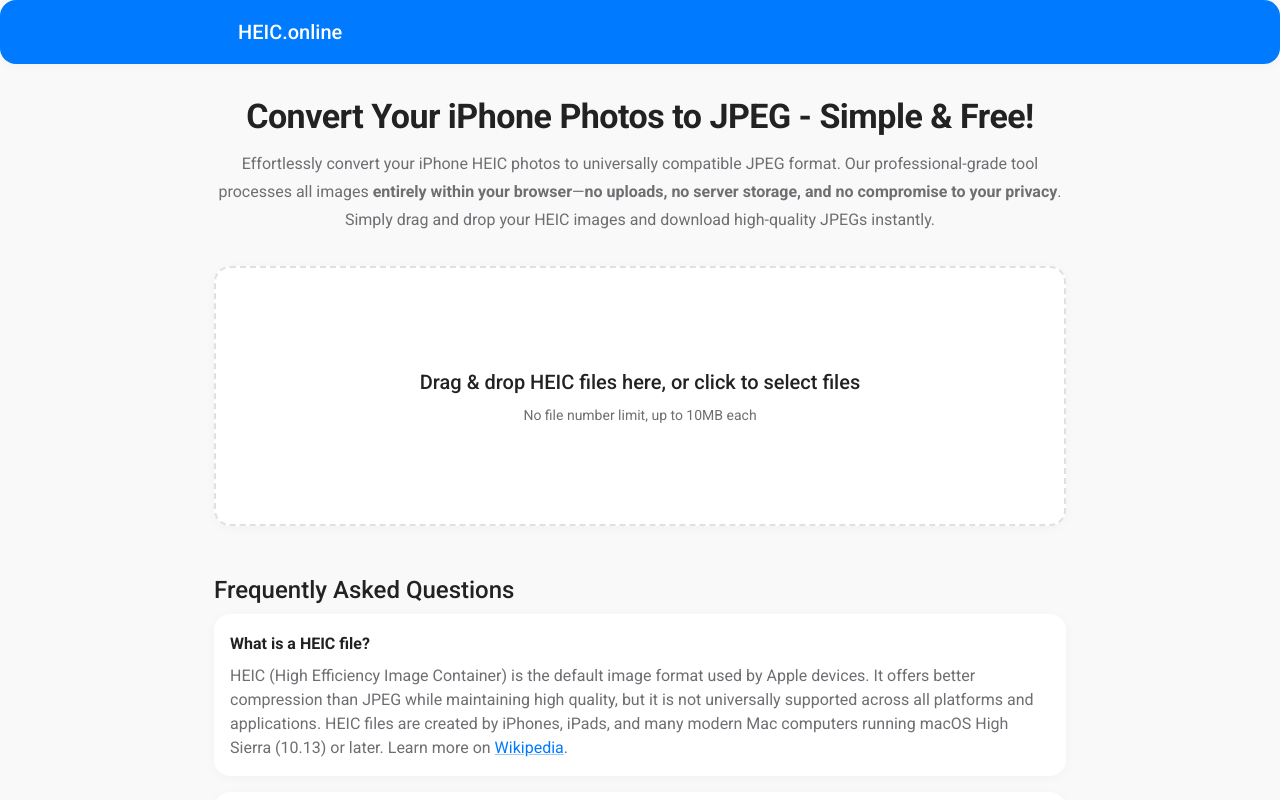
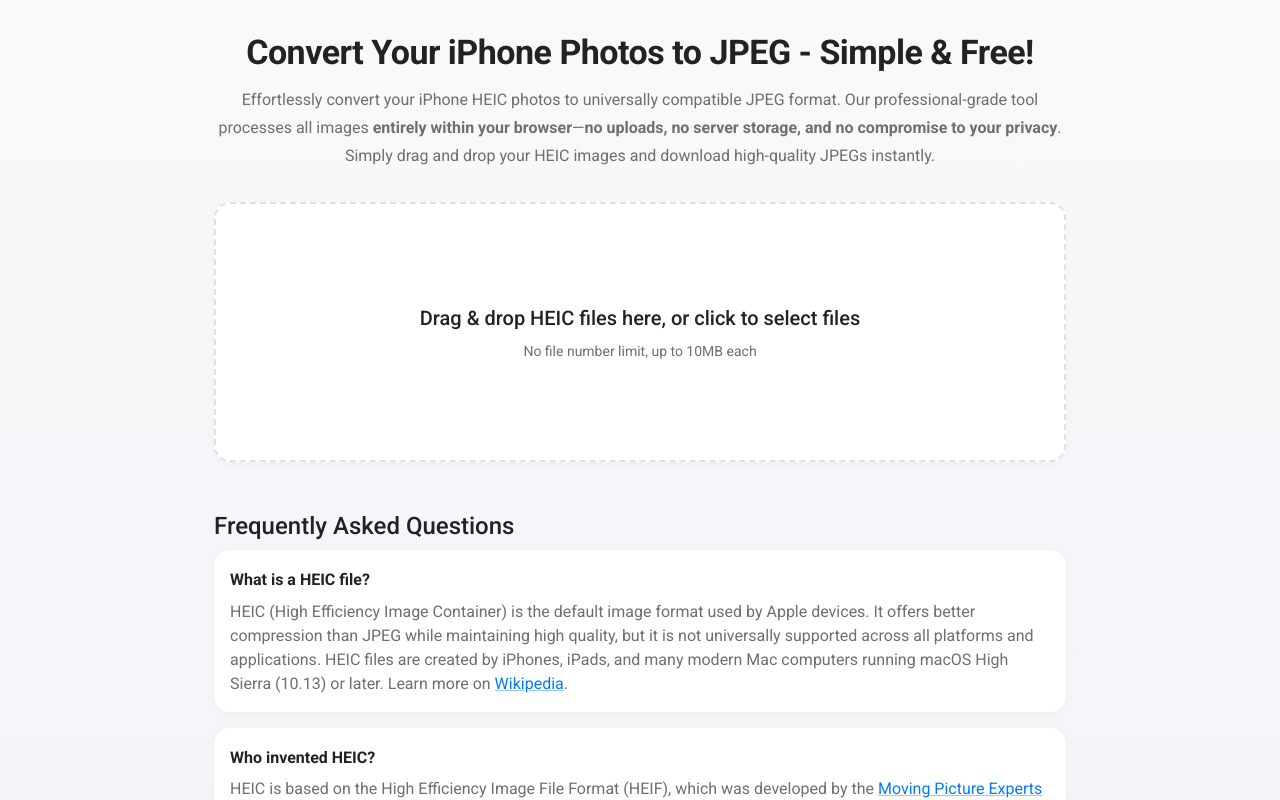
Before and after one commit to BilkoBibitkov/bilkobibitkov.github.io, a React (Create React App) app: page / in a window 1280 px wide. Shown: the top 800 px of the page. Built offline with nearby package versions, Linux system fonts and the light colour scheme.

Commit message:
style: remove top banner, center footer links, add background gradient for focus

```diff
--- a/src/App.tsx
+++ b/src/App.tsx
@@ -153,7 +153,10 @@
   return (
     <ThemeProvider theme={theme}>
       <CssBaseline />
-      <Header />
+      <Box sx={{
+        minHeight: '100vh',
+        background: 'linear-gradient(180deg, #f9f9f9 0%, #e3eafc 100%)',
+      }}>
         <Container maxWidth="md">
           <Box sx={{ my: 4 }}>
             <Typography variant="h4" component="h1" gutterBottom align="center">
@@ -233,6 +236,7 @@
           </Box>
         </Container>
         <Footer />
+      </Box>
     </ThemeProvider>
   );
 }
--- a/src/components/Footer.tsx
+++ b/src/components/Footer.tsx
@@ -3,15 +3,15 @@
 
 const Footer: React.FC = () => (
   <Box component="footer" sx={{ mt: 8, py: 4, background: '#f5f7fa', borderTop: '1px solid #e0e0e0' }}>
-    <Container maxWidth="md" sx={{ display: 'flex', flexDirection: { xs: 'column', sm: 'row' }, alignItems: 'center', justifyContent: 'space-between' }}>
-      <Typography variant="body2" color="text.secondary" sx={{ mb: { xs: 2, sm: 0 } }}>
+    <Container maxWidth="md" sx={{ textAlign: 'center' }}>
+      <Typography variant="body2" color="text.secondary" sx={{ mb: 2 }}>
         <b>HEIC to JPEG Converter</b> &mdash; Effortlessly convert HEIC to universally supported <b>JPEG/JPG</b> format. All processing is done in your browser. <b>No uploads, no server storage.</b>
       </Typography>
-      <Box>
-        <Link href="https://github.com/BilkoBibitkov/heic-to-jpeg" target="_blank" rel="noopener" sx={{ mr: 2 }}>
+      <Box sx={{ display: 'flex', justifyContent: 'center', gap: 3 }}>
+        <Link href="https://github.com/BilkoBibitkov/heic-to-jpeg" target="_blank" rel="noopener noreferrer">
           View on GitHub
         </Link>
-        <Link href="#faq" sx={{ mr: 2 }}>
+        <Link href="#faq">
           FAQ
         </Link>
         <Link href="#" sx={{ color: 'text.secondary' }}>
--- a/src/components/Header.tsx
+++ b/src/components/Header.tsx
@@ -1,18 +1 @@
-import React from 'react';
-import { AppBar, Toolbar, Typography, Container } from '@mui/material';
-
-const Header: React.FC = () => {
-  return (
-    <AppBar position="static" color="primary" elevation={0}>
-      <Container maxWidth="md">
-        <Toolbar>
-          <Typography variant="h6" component="div" sx={{ flexGrow: 1 }}>
-            HEIC.online
-          </Typography>
-        </Toolbar>
-      </Container>
-    </AppBar>
-  );
-};
-
-export default Header;
+export default function Header() { return null; }
```
Lines whose indentation alone changed are shown as unchanged.
